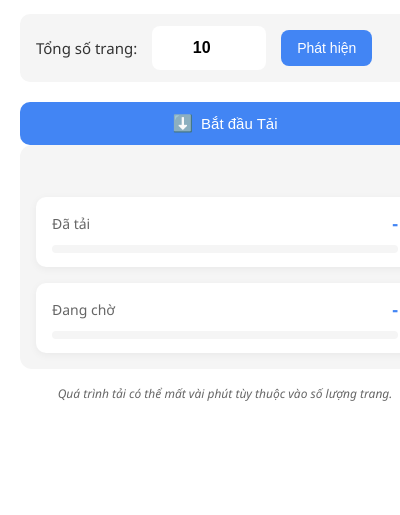
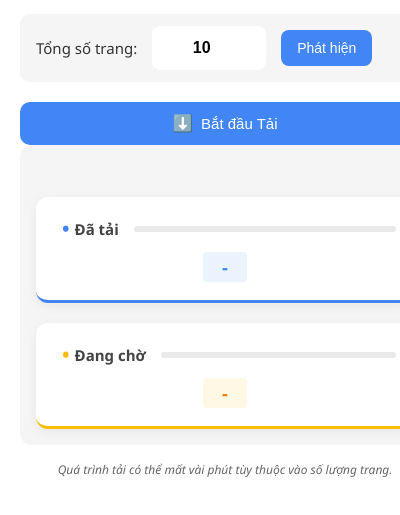
Before and after one commit to the-khiem7/GoogleCanvasDownload, a browser extension: page popup.html in a window 400 px wide. Shown: the part 83-598 px from the top of the page. Drawn offline with Linux system fonts and the light colour scheme.

Commit message:
Enhance progress item styling and layout

```diff
--- a/popup.html
+++ b/popup.html
@@ -219,74 +219,140 @@
     .progress-container {
       display: flex;
       flex-direction: column;
-      gap: 16px;
+      gap: 20px;
     }
 
     .progress-item {
       background: white;
-      padding: 14px 16px;
-      border-radius: 10px;
+      padding: 18px;
+      border-radius: 12px;
       display: flex;
       flex-direction: column;
-      gap: 10px;
-      box-shadow: 0 2px 8px rgba(0,0,0,0.05);
+      gap: 12px;
+      box-shadow: 0 3px 12px rgba(0,0,0,0.06);
+      transition: all 0.3s ease;
+      position: relative;
+      overflow: hidden;
+      border-bottom: 3px solid var(--primary-color);
+    }
+
+    .progress-item:nth-child(2) {
+      border-bottom-color: #fbbc05;
     }
 
     .progress-header {
       display: flex;
-      justify-content: space-between;
+      flex-direction: column;
+      width: 100%;
+      position: relative;
+      z-index: 2;
+      gap: 10px;
+    }
+
+    .progress-title-row {
+      display: flex;
       align-items: center;
+      width: 100%;
     }
 
     .status-label {
-      font-weight: 500;
-      font-size: 14px;
-      color: #666;
+      font-weight: 600;
+      font-size: 15px;
+      color: #444;
+      position: relative;
+      margin-left: 8px;
+      display: flex;
+      align-items: center;
+      white-space: nowrap;
     }
 
-    #waitingPages, #downloadedPages {
-      font-weight: 600;
-      font-size: 18px;
+    .status-label::before {
+      content: "•";
+      display: inline-block;
+      margin-right: 5px;
+      font-size: 20px;
       color: var(--primary-color);
     }
 
+    .progress-item:nth-child(2) .status-label::before {
+      color: #fbbc05;
+    }
+
     .progress-bar-container {
-      height: 8px;
-      width: 100%;
-      background-color: var(--light-gray);
+      flex: 1;
+      height: 6px;
+      background-color: #eaeaea;
       border-radius: 4px;
       overflow: hidden;
+      position: relative;
+      z-index: 2;
+      margin-left: 15px;
     }
 
     .progress-bar {
       height: 100%;
       width: 0%;
-      background: var(--gradient);
       border-radius: 4px;
-      transition: width 0.3s ease;
+      transition: width 0.4s ease-out;
+      position: relative;
     }
 
-    #downloadedBar {
-      background: var(--gradient);
+    #downloadedPages, #waitingPages {
+      font-weight: 600;
+      font-size: 18px;
+      padding: 3px 10px;
+      border-radius: 4px;
+      display: inline-block;
+      min-width: 24px;
+      text-align: center;
+      margin-left: auto;
+      margin-right: auto;
+      align-self: center;
     }
 
-    #waitingBar {
-      background: linear-gradient(135deg, #fbbc05, #ea4335);
+    #downloadedPages {
+      color: var(--primary-color);
+      background: rgba(66, 133, 244, 0.1);
+    }
+
+    #waitingPages {
+      color: #f57c00;
+      background: rgba(251, 188, 5, 0.1);
+    }
+
+    .progress-item::after {
+      content: "";
+      position: absolute;
+      top: 0;
+      right: 0;
+      width: 100px;
+      height: 100px;
+      background: radial-gradient(circle, rgba(255,255,255,0.8) 0%, rgba(255,255,255,0) 70%);
+      opacity: 0.6;
+      border-radius: 50%;
+      transform: translate(50%, -50%);
+      z-index: 1;
     }
 
     .success {
       color: var(--success-color);
       background-color: rgba(52, 168, 83, 0.1);
+      border-left: 4px solid var(--success-color);
+      padding-left: 15px;
     }
 
     .error {
       color: #ea4335;
       background-color: rgba(234, 67, 53, 0.1);
+      border-left: 4px solid #ea4335;
+      padding-left: 15px;
     }
 
     .warning {
       color: #fbbc05;
       background-color: rgba(251, 188, 5, 0.1);
+      border-left: 4px solid #fbbc05;
+      padding-left: 15px;
     }
 
     .note {
@@ -323,20 +389,24 @@
         <div class="progress-container">
           <div class="progress-item">
             <div class="progress-header">
-              <span class="status-label">Đã tải</span>
+              <div class="progress-title-row">
+                <span class="status-label">Đã tải</span>
+                <div class="progress-bar-container">
+                  <div id="downloadedBar" class="progress-bar"></div>
+                </div>
+              </div>
               <span id="downloadedPages">-</span>
-            </div>
-            <div class="progress-bar-container">
-              <div id="downloadedBar" class="progress-bar"></div>
             </div>
           </div>
           <div class="progress-item">
             <div class="progress-header">
-              <span class="status-label">Đang chờ</span>
+              <div class="progress-title-row">
+                <span class="status-label">Đang chờ</span>
+                <div class="progress-bar-container">
+                  <div id="waitingBar" class="progress-bar"></div>
+                </div>
+              </div>
               <span id="waitingPages">-</span>
-            </div>
-            <div class="progress-bar-container">
-              <div id="waitingBar" class="progress-bar"></div>
             </div>
           </div>
         </div>
```
